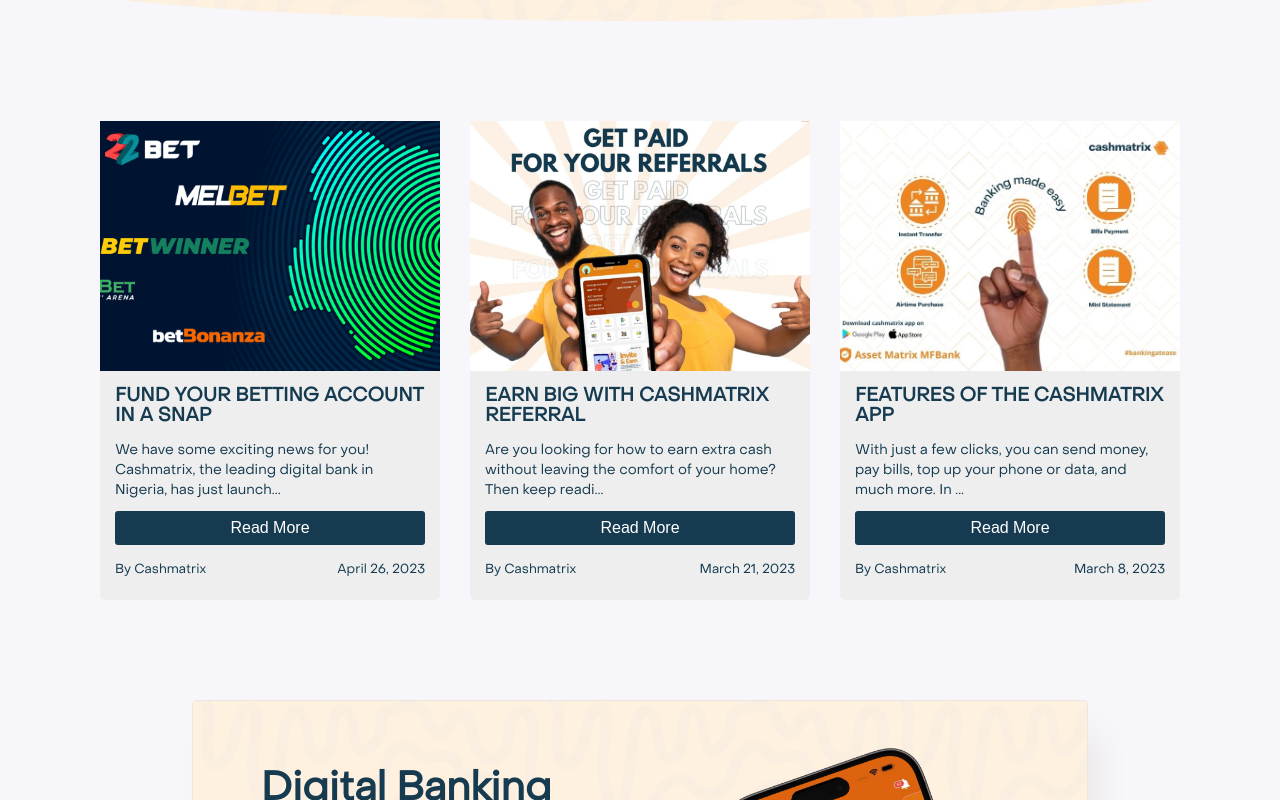
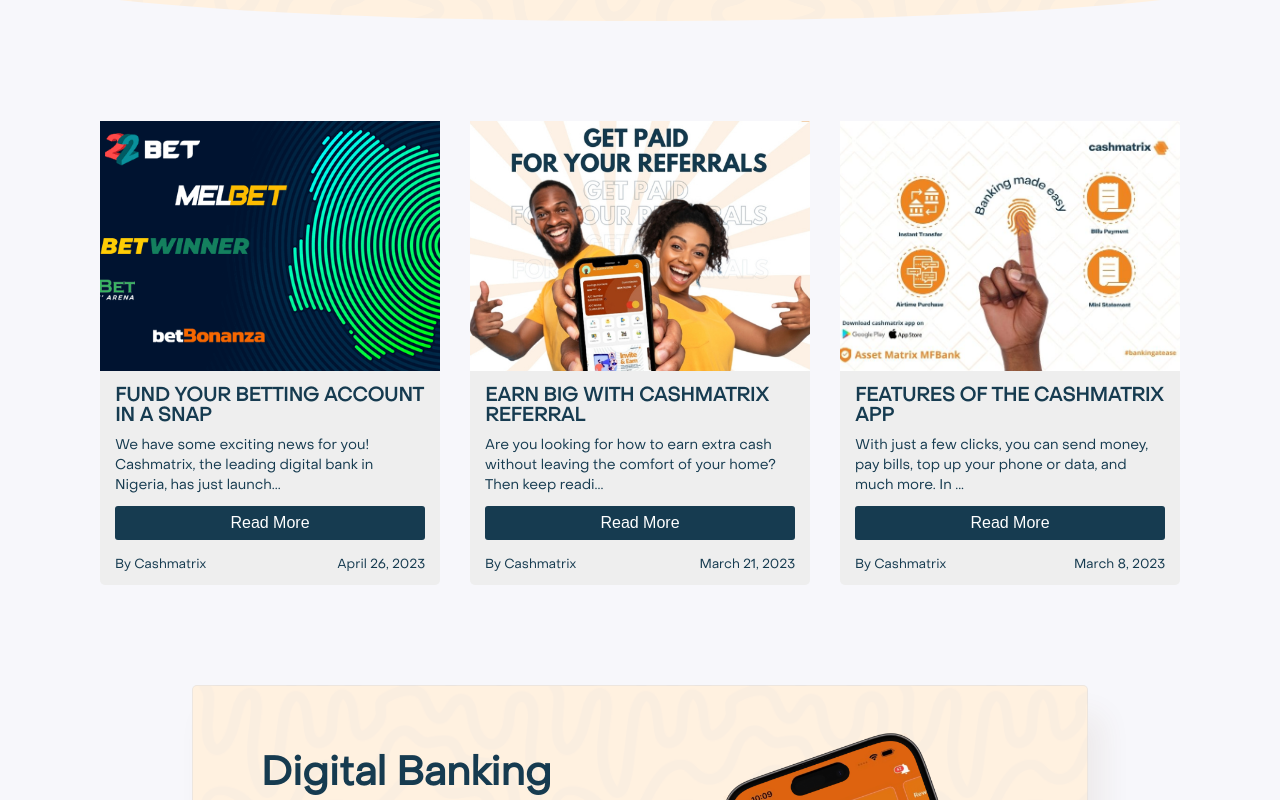
Before and after one commit to Adejsam/Cashmatrix, a Next.js app: page /company/blog in a window 1280 px wide. Shown: the part 420-1220 px from the top of the page. Built offline with nearby package versions, Linux system fonts and the light colour scheme.

Commit message:
made some message

```diff
--- a/src/component/BlogCard/page.module.css
+++ b/src/component/BlogCard/page.module.css
@@ -25,7 +25,7 @@
                 color: var(--blue-color);
                 > .blogCardHeading{
                     font-size: 19px;
-                    padding-bottom: 15px;
+                    padding-bottom: 10px;
                     text-transform: capitalize;
                 }
             }
@@ -38,7 +38,7 @@
             > .blogCardSmall{
                 display: flex;
                 justify-content: space-between;
-                padding-bottom: 20px;
+                padding-bottom: 10px;
                 font-size: 13px;
             }
             > .blogCardBLink{
```
